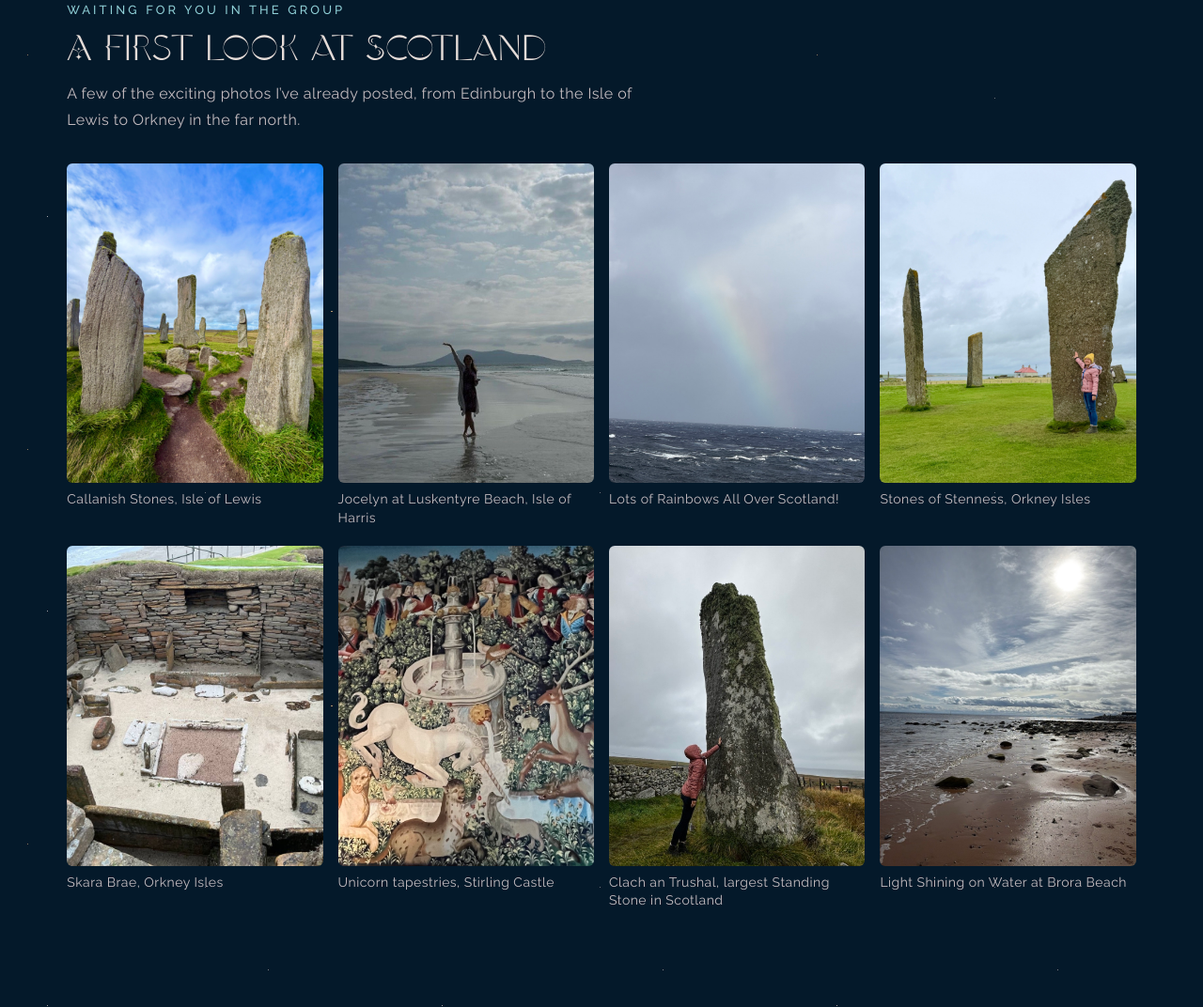
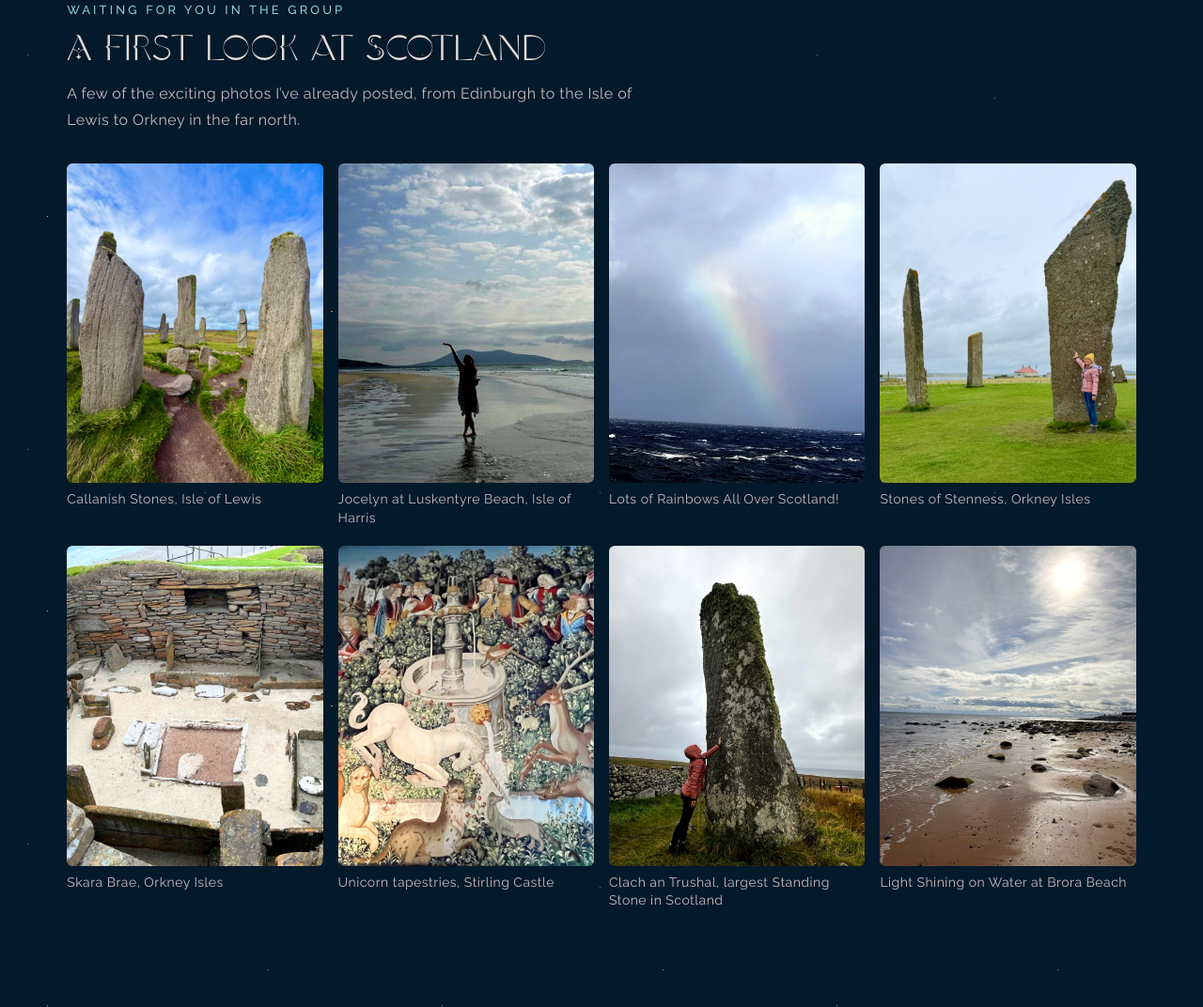
Before and after one commit to hongrosebara/thesocialtap-tests, a plain HTML site: page sacred-planet/sacred-pilgrimage-codes.html in a window 1280 px wide. Shown: the part 1945-3017 px from the top of the page at 94% size. Drawn offline with nearby package versions, Linux system fonts and the light colour scheme.

Commit message:
Sacred Planet: brighten and colour-match dull gallery photos
Co-Authored-By: Claude Opus 5.5 <noreply@anthropic.com>

```diff
--- a/sacred-planet/sacred-pilgrimage-codes.html
+++ b/sacred-planet/sacred-pilgrimage-codes.html
@@ -143,11 +143,11 @@ html{scroll-behavior:smooth}
         <figcaption style="font-size: 14px; line-height: 1.4; color: #C4BCC0">Callanish Stones, Isle of Lewis</figcaption>
       </figure>
       <figure style="margin: 0; display: flex; flex-direction: column; gap: 8px; min-width: 0">
-        <img loading="lazy" src="assets/f2ddcfa00dedc778949fe0fc61b64036.jpg" alt="Jocelyn at Luskentyre Beach, Isle of Harris" style="width: 100%; max-width: 100%; aspect-ratio: 4 / 5; object-fit: cover; display: block; border-radius: 6px">
+        <img loading="lazy" src="assets/d5278f3477cd281c1947b80437f59e28.jpg" alt="Jocelyn at Luskentyre Beach, Isle of Harris" style="width: 100%; max-width: 100%; aspect-ratio: 4 / 5; object-fit: cover; display: block; border-radius: 6px">
         <figcaption style="font-size: 14px; line-height: 1.4; color: #C4BCC0">Jocelyn at Luskentyre Beach, Isle of Harris</figcaption>
       </figure>
       <figure style="margin: 0; display: flex; flex-direction: column; gap: 8px; min-width: 0">
-        <img loading="lazy" src="assets/ea11daed14bac4a38a416caedb71d1a1.jpg" alt="Lots of Rainbows All Over Scotland!" style="width: 100%; max-width: 100%; aspect-ratio: 4 / 5; object-fit: cover; display: block; border-radius: 6px">
+        <img loading="lazy" src="assets/7c820a4a097733f2065b7ddd9ddffe17.jpg" alt="Lots of Rainbows All Over Scotland!" style="width: 100%; max-width: 100%; aspect-ratio: 4 / 5; object-fit: cover; display: block; border-radius: 6px">
         <figcaption style="font-size: 14px; line-height: 1.4; color: #C4BCC0">Lots of Rainbows All Over Scotland!</figcaption>
       </figure>
       <figure style="margin: 0; display: flex; flex-direction: column; gap: 8px; min-width: 0">
@@ -155,19 +155,19 @@ html{scroll-behavior:smooth}
         <figcaption style="font-size: 14px; line-height: 1.4; color: #C4BCC0">Stones of Stenness, Orkney Isles</figcaption>
       </figure>
       <figure style="margin: 0; display: flex; flex-direction: column; gap: 8px; min-width: 0">
-        <img loading="lazy" src="assets/0b3bd95d5326aad529f4f727a859ff90.jpg" alt="Skara Brae, Orkney Isles" style="width: 100%; max-width: 100%; aspect-ratio: 4 / 5; object-fit: cover; display: block; border-radius: 6px">
+        <img loading="lazy" src="assets/4c61460fc41e10a4da00ef009a6c054c.jpg" alt="Skara Brae, Orkney Isles" style="width: 100%; max-width: 100%; aspect-ratio: 4 / 5; object-fit: cover; display: block; border-radius: 6px">
         <figcaption style="font-size: 14px; line-height: 1.4; color: #C4BCC0">Skara Brae, Orkney Isles</figcaption>
       </figure>
       <figure style="margin: 0; display: flex; flex-direction: column; gap: 8px; min-width: 0">
-        <img loading="lazy" src="assets/45b4f809e4b426ab97503cb171e42eda.jpg" alt="Unicorn tapestries, Stirling Castle" style="width: 100%; max-width: 100%; aspect-ratio: 4 / 5; object-fit: cover; display: block; border-radius: 6px">
+        <img loading="lazy" src="assets/88a66d96544296c26a969a3c20cd7092.jpg" alt="Unicorn tapestries, Stirling Castle" style="width: 100%; max-width: 100%; aspect-ratio: 4 / 5; object-fit: cover; display: block; border-radius: 6px">
         <figcaption style="font-size: 14px; line-height: 1.4; color: #C4BCC0">Unicorn tapestries, Stirling Castle</figcaption>
       </figure>
       <figure style="margin: 0; display: flex; flex-direction: column; gap: 8px; min-width: 0">
-        <img loading="lazy" src="assets/7c8cd971b6cc718d260a0c8ce969c9ff.jpg" alt="Clach an Trushal, largest Standing Stone in Scotland" style="width: 100%; max-width: 100%; aspect-ratio: 4 / 5; object-fit: cover; display: block; border-radius: 6px">
+        <img loading="lazy" src="assets/6893c252ecdacc3dc4c0970613e6efcb.jpg" alt="Clach an Trushal, largest Standing Stone in Scotland" style="width: 100%; max-width: 100%; aspect-ratio: 4 / 5; object-fit: cover; display: block; border-radius: 6px">
         <figcaption style="font-size: 14px; line-height: 1.4; color: #C4BCC0">Clach an Trushal, largest Standing Stone in Scotland</figcaption>
       </figure>
       <figure style="margin: 0; display: flex; flex-direction: column; gap: 8px; min-width: 0">
-        <img loading="lazy" src="assets/c6d032f3562c8b4ef8071eb81da1fc1a.jpg" alt="Light Shining on Water at Brora Beach" style="width: 100%; max-width: 100%; aspect-ratio: 4 / 5; object-fit: cover; display: block; border-radius: 6px">
+        <img loading="lazy" src="assets/dd2a1298095928868fb93b23563e9c5c.jpg" alt="Light Shining on Water at Brora Beach" style="width: 100%; max-width: 100%; aspect-ratio: 4 / 5; object-fit: cover; display: block; border-radius: 6px">
         <figcaption style="font-size: 14px; line-height: 1.4; color: #C4BCC0">Light Shining on Water at Brora Beach</figcaption>
       </figure>
     </div>
@@ -398,11 +398,11 @@ html{scroll-behavior:smooth}
         <figcaption style="font-size: 13px; line-height: 1.4; color: #C4BCC0">Callanish Stones, Isle of Lewis</figcaption>
       </figure>
       <figure style="margin: 0; display: flex; flex-direction: column; gap: 8px; min-width: 0">
-        <img loading="lazy" src="assets/f2ddcfa00dedc778949fe0fc61b64036.jpg" alt="Jocelyn at Luskentyre Beach, Isle of Harris" style="width: 100%; max-width: 100%; aspect-ratio: 4 / 5; object-fit: cover; display: block; border-radius: 6px">
+        <img loading="lazy" src="assets/d5278f3477cd281c1947b80437f59e28.jpg" alt="Jocelyn at Luskentyre Beach, Isle of Harris" style="width: 100%; max-width: 100%; aspect-ratio: 4 / 5; object-fit: cover; display: block; border-radius: 6px">
         <figcaption style="font-size: 13px; line-height: 1.4; color: #C4BCC0">Jocelyn at Luskentyre Beach, Isle of Harris</figcaption>
       </figure>
       <figure style="margin: 0; display: flex; flex-direction: column; gap: 8px; min-width: 0">
-        <img loading="lazy" src="assets/ea11daed14bac4a38a416caedb71d1a1.jpg" alt="Lots of Rainbows All Over Scotland!" style="width: 100%; max-width: 100%; aspect-ratio: 4 / 5; object-fit: cover; display: block; border-radius: 6px">
+        <img loading="lazy" src="assets/7c820a4a097733f2065b7ddd9ddffe17.jpg" alt="Lots of Rainbows All Over Scotland!" style="width: 100%; max-width: 100%; aspect-ratio: 4 / 5; object-fit: cover; display: block; border-radius: 6px">
         <figcaption style="font-size: 13px; line-height: 1.4; color: #C4BCC0">Lots of Rainbows All Over Scotland!</figcaption>
       </figure>
       <figure style="margin: 0; display: flex; flex-direction: column; gap: 8px; min-width: 0">
@@ -410,19 +410,19 @@ html{scroll-behavior:smooth}
         <figcaption style="font-size: 13px; line-height: 1.4; color: #C4BCC0">Stones of Stenness, Orkney Isles</figcaption>
       </figure>
       <figure style="margin: 0; display: flex; flex-direction: column; gap: 8px; min-width: 0">
-        <img loading="lazy" src="assets/0b3bd95d5326aad529f4f727a859ff90.jpg" alt="Skara Brae, Orkney Isles" style="width: 100%; max-width: 100%; aspect-ratio: 4 / 5; object-fit: cover; display: block; border-radius: 6px">
+        <img loading="lazy" src="assets/4c61460fc41e10a4da00ef009a6c054c.jpg" alt="Skara Brae, Orkney Isles" style="width: 100%; max-width: 100%; aspect-ratio: 4 / 5; object-fit: cover; display: block; border-radius: 6px">
         <figcaption style="font-size: 13px; line-height: 1.4; color: #C4BCC0">Skara Brae, Orkney Isles</figcaption>
       </figure>
       <figure style="margin: 0; display: flex; flex-direction: column; gap: 8px; min-width: 0">
-        <img loading="lazy" src="assets/45b4f809e4b426ab97503cb171e42eda.jpg" alt="Unicorn tapestries, Stirling Castle" style="width: 100%; max-width: 100%; aspect-ratio: 4 / 5; object-fit: cover; display: block; border-radius: 6px">
+        <img loading="lazy" src="assets/88a66d96544296c26a969a3c20cd7092.jpg" alt="Unicorn tapestries, Stirling Castle" style="width: 100%; max-width: 100%; aspect-ratio: 4 / 5; object-fit: cover; display: block; border-radius: 6px">
         <figcaption style="font-size: 13px; line-height: 1.4; color: #C4BCC0">Unicorn tapestries, Stirling Castle</figcaption>
       </figure>
       <figure style="margin: 0; display: flex; flex-direction: column; gap: 8px; min-width: 0">
-        <img loading="lazy" src="assets/7c8cd971b6cc718d260a0c8ce969c9ff.jpg" alt="Clach an Trushal, largest Standing Stone in Scotland" style="width: 100%; max-width: 100%; aspect-ratio: 4 / 5; object-fit: cover; display: block; border-radius: 6px">
+        <img loading="lazy" src="assets/6893c252ecdacc3dc4c0970613e6efcb.jpg" alt="Clach an Trushal, largest Standing Stone in Scotland" style="width: 100%; max-width: 100%; aspect-ratio: 4 / 5; object-fit: cover; display: block; border-radius: 6px">
         <figcaption style="font-size: 13px; line-height: 1.4; color: #C4BCC0">Clach an Trushal, largest Standing Stone in Scotland</figcaption>
       </figure>
       <figure style="margin: 0; display: flex; flex-direction: column; gap: 8px; min-width: 0">
-        <img loading="lazy" src="assets/c6d032f3562c8b4ef8071eb81da1fc1a.jpg" alt="Light Shining on Water at Brora Beach" style="width: 100%; max-width: 100%; aspect-ratio: 4 / 5; object-fit: cover; display: block; border-radius: 6px">
+        <img loading="lazy" src="assets/dd2a1298095928868fb93b23563e9c5c.jpg" alt="Light Shining on Water at Brora Beach" style="width: 100%; max-width: 100%; aspect-ratio: 4 / 5; object-fit: cover; display: block; border-radius: 6px">
         <figcaption style="font-size: 13px; line-height: 1.4; color: #C4BCC0">Light Shining on Water at Brora Beach</figcaption>
       </figure>
     </div>
@@ -601,11 +601,11 @@ html{scroll-behavior:smooth}
         <figcaption style="font-size: 12px; line-height: 1.4; color: #C4BCC0">Callanish Stones, Isle of Lewis</figcaption>
       </figure>
       <figure style="margin: 0; display: flex; flex-direction: column; gap: 8px; min-width: 0">
-        <img loading="lazy" src="assets/f2ddcfa00dedc778949fe0fc61b64036.jpg" alt="Jocelyn at Luskentyre Beach, Isle of Harris" style="width: 100%; max-width: 100%; aspect-ratio: 4 / 5; object-fit: cover; display: block; border-radius: 6px">
+        <img loading="lazy" src="assets/d5278f3477cd281c1947b80437f59e28.jpg" alt="Jocelyn at Luskentyre Beach, Isle of Harris" style="width: 100%; max-width: 100%; aspect-ratio: 4 / 5; object-fit: cover; display: block; border-radius: 6px">
         <figcaption style="font-size: 12px; line-height: 1.4; color: #C4BCC0">Jocelyn at Luskentyre Beach, Isle of Harris</figcaption>
       </figure>
       <figure style="margin: 0; display: flex; flex-direction: column; gap: 8px; min-width: 0">
-        <img loading="lazy" src="assets/ea11daed14bac4a38a416caedb71d1a1.jpg" alt="Lots of Rainbows All Over Scotland!" style="width: 100%; max-width: 100%; aspect-ratio: 4 / 5; object-fit: cover; display: block; border-radius: 6px">
+        <img loading="lazy" src="assets/7c820a4a097733f2065b7ddd9ddffe17.jpg" alt="Lots of Rainbows All Over Scotland!" style="width: 100%; max-width: 100%; aspect-ratio: 4 / 5; object-fit: cover; display: block; border-radius: 6px">
         <figcaption style="font-size: 12px; line-height: 1.4; color: #C4BCC0">Lots of Rainbows All Over Scotland!</figcaption>
       </figure>
       <figure style="margin: 0; display: flex; flex-direction: column; gap: 8px; min-width: 0">
@@ -613,19 +613,19 @@ html{scroll-behavior:smooth}
         <figcaption style="font-size: 12px; line-height: 1.4; color: #C4BCC0">Stones of Stenness, Orkney Isles</figcaption>
       </figure>
       <figure style="margin: 0; display: flex; flex-direction: column; gap: 8px; min-width: 0">
-        <img loading="lazy" src="assets/0b3bd95d5326aad529f4f727a859ff90.jpg" alt="Skara Brae, Orkney Isles" style="width: 100%; max-width: 100%; aspect-ratio: 4 / 5; object-fit: cover; display: block; border-radius: 6px">
+        <img loading="lazy" src="assets/4c61460fc41e10a4da00ef009a6c054c.jpg" alt="Skara Brae, Orkney Isles" style="width: 100%; max-width: 100%; aspect-ratio: 4 / 5; object-fit: cover; display: block; border-radius: 6px">
         <figcaption style="font-size: 12px; line-height: 1.4; color: #C4BCC0">Skara Brae, Orkney Isles</figcaption>
       </figure>
       <figure style="margin: 0; display: flex; flex-direction: column; gap: 8px; min-width: 0">
-        <img loading="lazy" src="assets/45b4f809e4b426ab97503cb171e42eda.jpg" alt="Unicorn tapestries, Stirling Castle" style="width: 100%; max-width: 100%; aspect-ratio: 4 / 5; object-fit: cover; display: block; border-radius: 6px">
+        <img loading="lazy" src="assets/88a66d96544296c26a969a3c20cd7092.jpg" alt="Unicorn tapestries, Stirling Castle" style="width: 100%; max-width: 100%; aspect-ratio: 4 / 5; object-fit: cover; display: block; border-radius: 6px">
         <figcaption style="font-size: 12px; line-height: 1.4; color: #C4BCC0">Unicorn tapestries, Stirling Castle</figcaption>
       </figure>
       <figure style="margin: 0; display: flex; flex-direction: column; gap: 8px; min-width: 0">
-        <img loading="lazy" src="assets/7c8cd971b6cc718d260a0c8ce969c9ff.jpg" alt="Clach an Trushal, largest Standing Stone in Scotland" style="width: 100%; max-width: 100%; aspect-ratio: 4 / 5; object-fit: cover; display: block; border-radius: 6px">
+        <img loading="lazy" src="assets/6893c252ecdacc3dc4c0970613e6efcb.jpg" alt="Clach an Trushal, largest Standing Stone in Scotland" style="width: 100%; max-width: 100%; aspect-ratio: 4 / 5; object-fit: cover; display: block; border-radius: 6px">
         <figcaption style="font-size: 12px; line-height: 1.4; color: #C4BCC0">Clach an Trushal, largest Standing Stone in Scotland</figcaption>
       </figure>
       <figure style="margin: 0; display: flex; flex-direction: column; gap: 8px; min-width: 0">
-        <img loading="lazy" src="assets/c6d032f3562c8b4ef8071eb81da1fc1a.jpg" alt="Light Shining on Water at Brora Beach" style="width: 100%; max-width: 100%; aspect-ratio: 4 / 5; object-fit: cover; display: block; border-radius: 6px">
+        <img loading="lazy" src="assets/dd2a1298095928868fb93b23563e9c5c.jpg" alt="Light Shining on Water at Brora Beach" style="width: 100%; max-width: 100%; aspect-ratio: 4 / 5; object-fit: cover; display: block; border-radius: 6px">
         <figcaption style="font-size: 12px; line-height: 1.4; color: #C4BCC0">Light Shining on Water at Brora Beach</figcaption>
       </figure>
     </div>
```
Also changed, not shown: sacred-planet/assets/0b3bd95d5326aad529f4f727a859ff90.jpg (deleted), sacred-planet/assets/45b4f809e4b426ab97503cb171e42eda.jpg (deleted), sacred-planet/assets/4c61460fc41e10a4da00ef009a6c054c.jpg (added), sacred-planet/assets/6893c252ecdacc3dc4c0970613e6efcb.jpg (added), sacred-planet/assets/7c820a4a097733f2065b7ddd9ddffe17.jpg (added), sacred-planet/assets/7c8cd971b6cc718d260a0c8ce969c9ff.jpg (deleted), sacred-planet/assets/88a66d96544296c26a969a3c20cd7092.jpg (added), sacred-planet/assets/c6d032f3562c8b4ef8071eb81da1fc1a.jpg (deleted), sacred-planet/assets/d5278f3477cd281c1947b80437f59e28.jpg (added), sacred-planet/assets/dd2a1298095928868fb93b23563e9c5c.jpg (added), sacred-planet/assets/ea11daed14bac4a38a416caedb71d1a1.jpg (deleted), sacred-planet/assets/f2ddcfa00dedc778949fe0fc61b64036.jpg (deleted).
